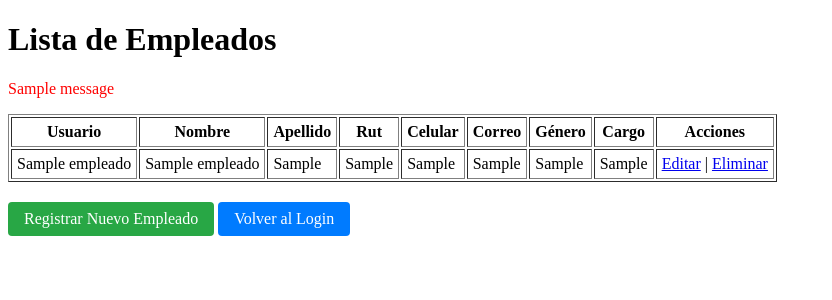
After one commit to hectorRiffo21/Evaluacion3, a Django app: page /empleados/listar/ in a window 1280 px wide. The commit adds this page. Shown: the top 300 px of the page, without its empty margins (0-832 px from the left). Run offline with Django 4.2, Linux system fonts and the light colour scheme; tables that the repository leaves empty hold one stand-in row (values such as "Sample post"); one stand-in notice (Sample message) is shown.

Commit message:
agregado de crud de empleados y inventario mas barra de busqueda de inventario

```diff
--- a/empleados/models.py
+++ b/empleados/models.py
@@ -1,15 +1,26 @@
 from django.db import models
+from django.contrib.auth.hashers import make_password, check_password
+
 class Empleado(models.Model):
-    nombre_usuario = models.CharField(primary_key=True, max_length=50)
+    nombre_usuario = models.CharField(max_length=50, primary_key=True)  # <--- clave primaria
     nombre = models.CharField(max_length=50)
     apellido = models.CharField(max_length=50)
     rut = models.CharField(max_length=12)
-    celular = models.CharField(max_length=20)
-    correo_electronico = models.CharField(max_length=50)
-    genero = models.CharField(max_length=10)
-    clave = models.TextField()
+    celular = models.CharField(max_length=15)
+    correo_electronico = models.CharField(max_length=100)
+    genero = models.CharField(max_length=20)
+    clave = models.CharField(max_length=255)
     cargo_trabajo = models.CharField(max_length=50)
+
+    def set_password(self, raw_password):
+        self.clave = make_password(raw_password)
+
+    def check_password(self, raw_password):
+        return check_password(raw_password, self.clave)
+
     def __str__(self):
         return f"{self.nombre} {self.apellido} ({self.nombre_usuario})"
 
-# Create your models here.
+    class Meta:
+        db_table = 'empleados'
+        managed = False  # Django no intentará crear ni modificar la tabla
--- /dev/null
+++ b/empleados/templates/empleados/listar.html
@@ -0,0 +1,63 @@
+<!DOCTYPE html>
+<html lang="es">
+<head>
+    <meta charset="UTF-8">
+    <title>Lista de Empleados</title>
+</head>
+<body>
+    <h1>Lista de Empleados</h1>
+
+    {% if messages %}
+      {% for message in messages %}
+        <p style="color:red;">{{ message }}</p>
+      {% endfor %}
+    {% endif %}
+
+    <table border="1" cellpadding="5">
+        <tr>
+            <th>Usuario</th>
+            <th>Nombre</th>
+            <th>Apellido</th>
+            <th>Rut</th>
+            <th>Celular</th>
+            <th>Correo</th>
+            <th>Género</th>
+            <th>Cargo</th>
+            <th>Acciones</th>
+        </tr>
+        {% for emp in empleados %}
+        <tr>
+            <td>{{ emp.nombre_usuario }}</td>
+            <td>{{ emp.nombre }}</td>
+            <td>{{ emp.apellido }}</td>
+            <td>{{ emp.rut }}</td>
+            <td>{{ emp.celular }}</td>
+            <td>{{ emp.correo_electronico }}</td>
+            <td>{{ emp.genero }}</td>
+            <td>{{ emp.cargo_trabajo }}</td>
+            <td>
+                <a href="{% url 'empleados:editar' emp.pk %}">Editar</a> |
+                <a href="{% url 'empleados:eliminar' emp.pk %}">Eliminar</a>
+            </td>
+        </tr>
+        {% endfor %}
+    </table>
+
+    <div style="margin-top:20px;">
+        <a href="{% url 'empleados:registrar' %}" style="
+            display:inline-block;
+            padding:8px 16px;
+            background-color:#28a745;
+            color:white;
+            text-decoration:none;
+            border-radius:4px;">Registrar Nuevo Empleado</a>
+        <a href="{% url 'empleados:login' %}" style="
+            display:inline-block;
+            padding:8px 16px;
+            background-color:#007BFF;
+            color:white;
+            text-decoration:none;
+            border-radius:4px;">Volver al Login</a>
+    </div>
+</body>
+</html>
--- /dev/null
+++ b/empleados/urls.py
@@ -0,0 +1,13 @@
+from django.urls import path
+from . import views
+
+app_name = 'empleados'
+
+urlpatterns = [
+    path('login/', views.iniciar_sesion, name='login'),
+    path('logout/', views.cerrar_sesion, name='logout'),
+    path('registrar/', views.registrar_empleado, name='registrar'),
+    path('listar/', views.listar_empleados, name='listar'),  # CRUD empleados
+    path('editar/<str:nombre_usuario>/', views.editar_empleado, name='editar'),
+    path('eliminar/<str:nombre_usuario>/', views.eliminar_empleado, name='eliminar'),
+]
--- a/empleados/views.py
+++ b/empleados/views.py
@@ -1,3 +1,96 @@
-from django.shortcuts import render
+from functools import wraps
+from django.shortcuts import render, redirect, get_object_or_404
+from django.shortcuts import render, redirect
+from django.db import IntegrityError
+from django.contrib import messages
+from .forms import RegistroForm
+from .models import Empleado
+from django.contrib.auth.hashers import check_password
 
-# Create your views here.
+
+# Decorador para proteger vistas
+def empleado_session_required(view_func):
+    @wraps(view_func)
+    def wrapper(request, *args, **kwargs):
+        if not request.session.get('empleado_id'):
+            return redirect('/empleados/login/?next=' + request.path)
+        return view_func(request, *args, **kwargs)
+    return wrapper
+
+# Registro de empleado
+def listar_empleados(request):
+    empleados = Empleado.objects.all()
+    return render(request, 'empleados/listar.html', {'empleados': empleados})
+
+
+def registrar_empleado(request):
+    mensaje_error = ""
+
+    if request.method == "POST":
+        form = RegistroForm(request.POST)
+        if form.is_valid():
+            try:
+                empleado = form.save(commit=False)  # No guardar aún
+                empleado.set_password(form.cleaned_data['clave'])  # Aplica hash
+                empleado.save()  # Ahora sí guarda con la contraseña hasheada
+                return redirect("empleados:login")  # Redirige al login
+            except IntegrityError:
+                mensaje_error = "El usuario ya existe. Por favor, elige otro."
+        else:
+            mensaje_error = "Formulario inválido. Revisa los datos ingresados."
+    else:
+        form = RegistroForm()
+
+    return render(request, "empleados/registrar.html", {"form": form, "mensaje_error": mensaje_error})
+
+def editar_empleado(request, pk):
+    empleado = get_object_or_404(Empleado, pk=pk)
+    if request.method == 'POST':
+        form = RegistroForm(request.POST, instance=empleado)
+        if form.is_valid():
+            form.save()
+            return redirect('empleados:listar')
+    else:
+        form = RegistroForm(instance=empleado)
+    return render(request, 'empleados/editar.html', {'form': form, 'empleado': empleado})
+
+# Eliminar empleado
+def eliminar_empleado(request, pk):
+    empleado = get_object_or_404(Empleado, pk=pk)
+    if request.method == 'POST':
+        empleado.delete()
+        return redirect('empleados:listar')
+    return render(request, 'empleados/eliminar.html', {'empleado': empleado})
+
+def iniciar_sesion(request):
+    if request.method == "POST":
+        usuario = request.POST.get("usuario")
+        clave = request.POST.get("clave")
+
+        try:
+            empleado = Empleado.objects.get(nombre_usuario=usuario)
+
+            # Verificar la contraseña usando check_password (Django maneja PBKDF2)
+            if check_password(clave, empleado.clave):
+                # Guardar datos en sesión
+                request.session['empleado_id'] = empleado.nombre_usuario
+                request.session['empleado_cargo'] = empleado.cargo_trabajo
+                if empleado.cargo_trabajo.lower() == 'administrador':
+
+                    return redirect('/empleados/listar/')
+                else:
+                    return redirect('/inventario/productos/listar/')
+
+            else:
+                # Contraseña incorrecta
+                return render(request, "empleados/login.html", {"error": "Usuario o clave incorrecta"})
+
+        except Empleado.DoesNotExist:
+            # Usuario no existe
+            return render(request, "empleados/login.html", {"error": "Usuario o clave incorrecta"})
+
+    # Si no es POST, mostrar formulario
+    return render(request, "empleados/login.html")
+def cerrar_sesion(request):
+    request.session.flush()
+    return redirect("empleados:login")
--- a/inventario/templates/inventario/inicio.html
+++ b/inventario/templates/inventario/inicio.html
@@ -12,7 +12,7 @@
     <ul>
         <li><a href="{% url 'productos:listar_productos' %}">Ver Productos</a></li>
         <li><a href="{% url 'productos:crear_producto' %}">Agregar Producto</a></li>
-        <li><a href="{% url 'admin:index' %}">Panel Administrativo</a></li>
+         <li><a href="{% url 'empleados:logout' %}">Cerrar Sesión</a></li>
 
     </ul>
     <p>Bienvenido al sistema de inventario de la empresa.</p>
--- a/inventario/urls.py
+++ b/inventario/urls.py
@@ -1,8 +1,11 @@
 from django.urls import path
 from . import views
 
+app_name = 'inventario'
+
 urlpatterns = [
     path('', views.inicio, name='inicio'),
-    path(' productos/listar/', views.listar_productos, name='listar_productos'),
-    path(' productos/crear/', views.crear_producto, name='crear_producto'),
+    path('productos/listar/', views.listar_productos, name='listar_productos'),
+    path('productos/crear/', views.crear_producto, name='crear_producto'),
+
 ]
--- a/inventario_proyect/urls.py
+++ b/inventario_proyect/urls.py
@@ -22,4 +22,7 @@ urlpatterns = [
     path('admin/', admin.site.urls),
     path("", inicio, name= "inicio"),
     path("productos/", include("productos.urls")),
+    path('empleados/', include('empleados.urls')),
+    path('inventario/', include('inventario.urls', namespace='inventario')),
+
 ]
```
Also changed, not shown: empleados/forms.py (added, +33 -0 lines), empleados/templates/empleados/editar.html (added, +32 -0 lines), empleados/templates/empleados/eliminar.html (added, +26 -0 lines), empleados/templates/empleados/login.html (added, +24 -0 lines), empleados/templates/empleados/registrar.html (added, +33 -0 lines), inventario/views.py (+27 -6 lines), inventario_proyect/settings.py (+11 -3 lines), movimientos/models.py (+6 -11 lines), productos/templates/productos/listar.html (+57 -1 lines), productos/views.py (+21 -6 lines), empleados/migrations/0001_initial.py, movimientos/migrations/0001_initial.py.
